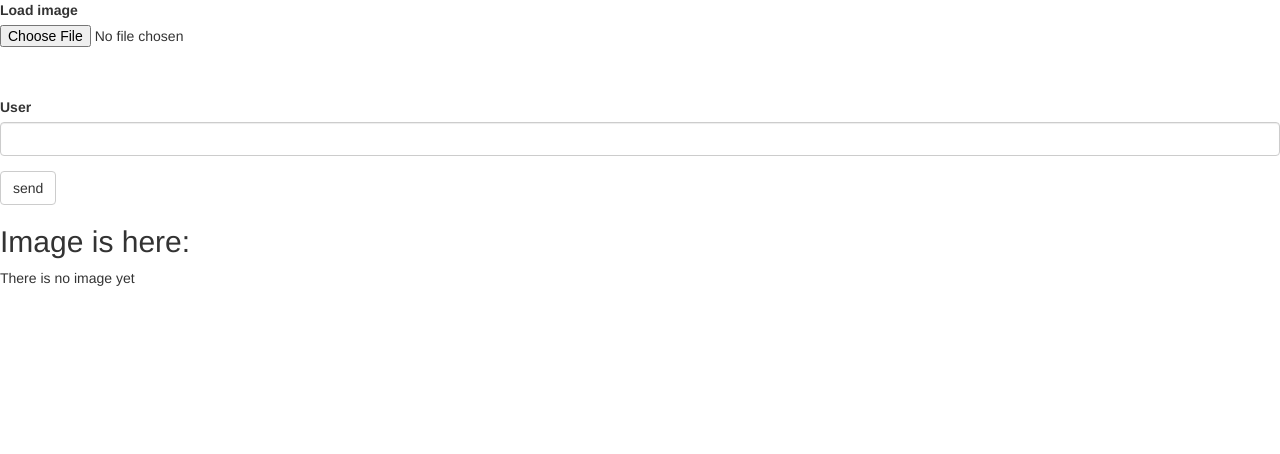
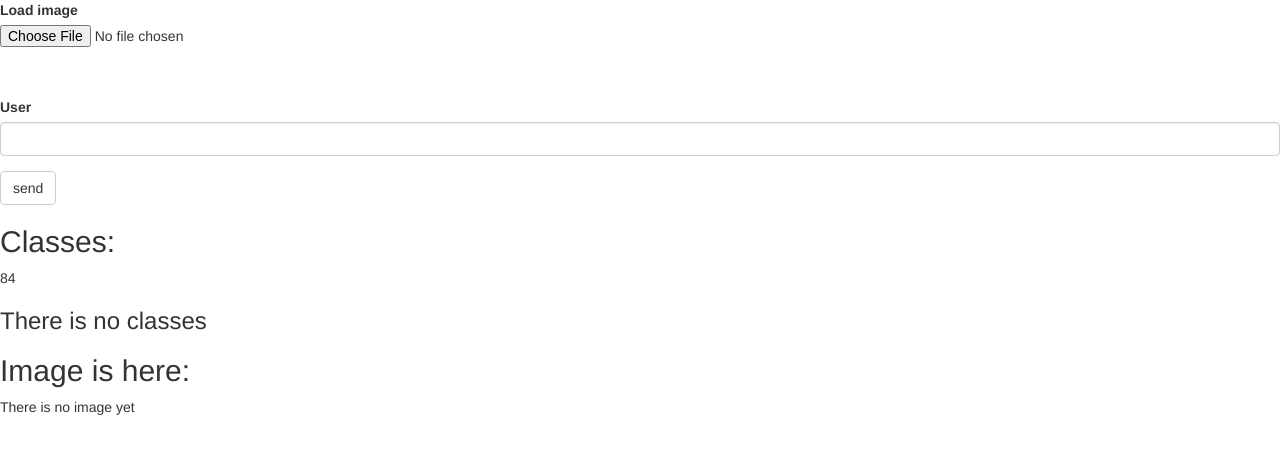
Before and after one commit to djdiidd/new-new, a Flask app: page /iz in a window 1280 px wide. Shown: the top 454 px of the page. Run offline with Flask 2, Linux system fonts and the light colour scheme; some libraries are stand-ins or nearby versions.

Commit message:
Update iz.html

```diff
--- a/flaskapp/templates/iz.html
+++ b/flaskapp/templates/iz.html
@@ -1,19 +1,29 @@
-
 {% extends "bootstrap/base.html" %}
 {% import "bootstrap/wtf.html" as wtf %}
 <!-- задаем заголовок страницы -->
 {% block title %}This is an page{% endblock %}
 <!-- блок body -->
 {% block content %}
-{{ wtf.quick_form(form, method='post',enctype="multipart/form-data", action="iz") }}
+{{ wtf.quick_form(form, method='post',enctype="multipart/form-data", action="net") }}
 <!-- один из стандартных тэгов html - заголовок второго уровня -->
+<h2>Classes: </h2>
+84
+<!-- проверяем есть ли данные классификации -->
+{% if neurodic %}
+ <!-- запускаем цикл прохода по словарю и отображаем ключ-значение -->
+ <!-- классифицированных файлов -->
+ {% for key, value in neurodic.items() %}
+ <h3>{{key}}: {{value}}</h3>
+ {% endfor %}
+{% else %}
+ <h3> There is no classes </h3>
+{% endif %}
 <h2>Image is here: </h2>
 <!-- отображаем загруженное изображение с закругленными углами -->
 <!-- если оно есть (после submit) -->
 {% if image_name %}
  <p>{{image_name}}
  <p><img src={{image_name}} class="img-rounded" alt="My Image" width = 224 height=224 />
- <p><img src={{filename_graph}} class="img-rounded" alt="My Image" width = 224 height=224 />
 {% else %}
  <p> There is no image yet </p>
 {% endif %}
```
